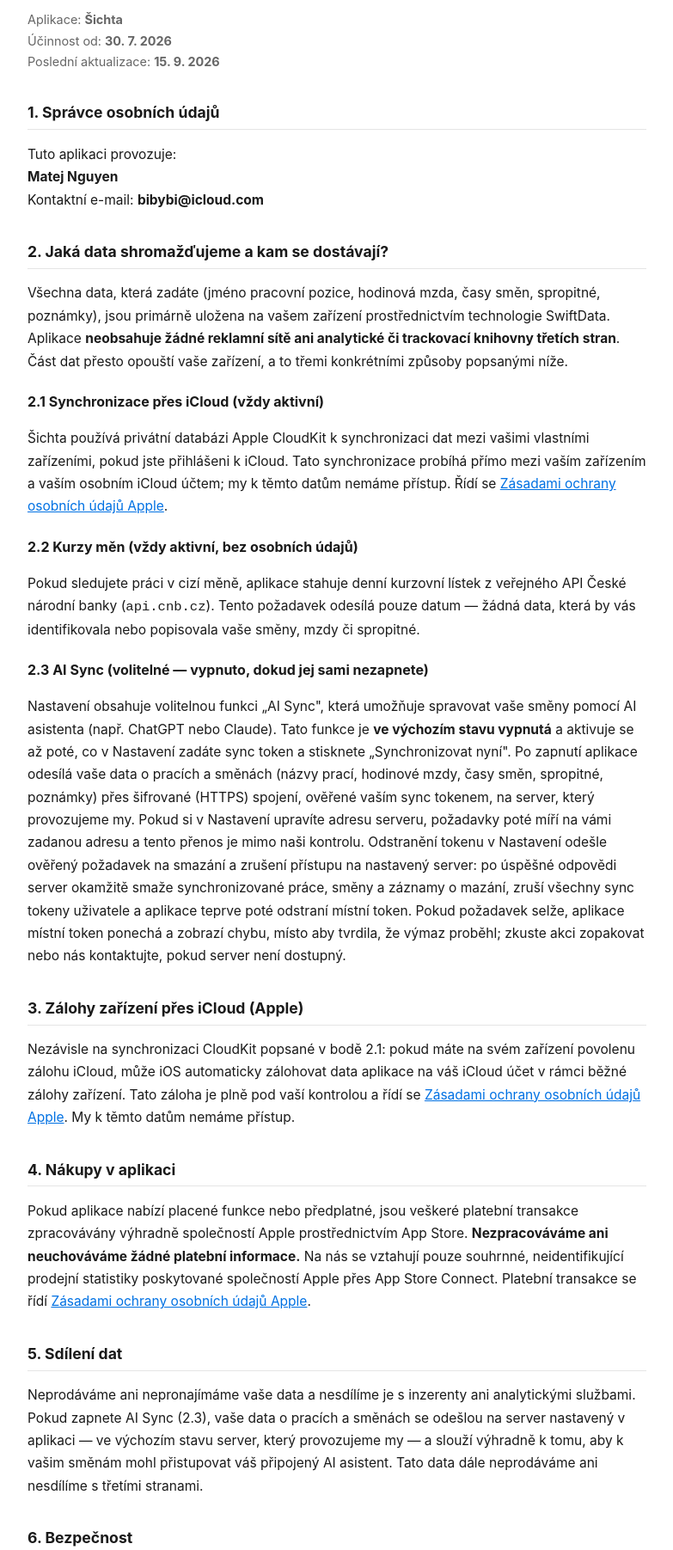
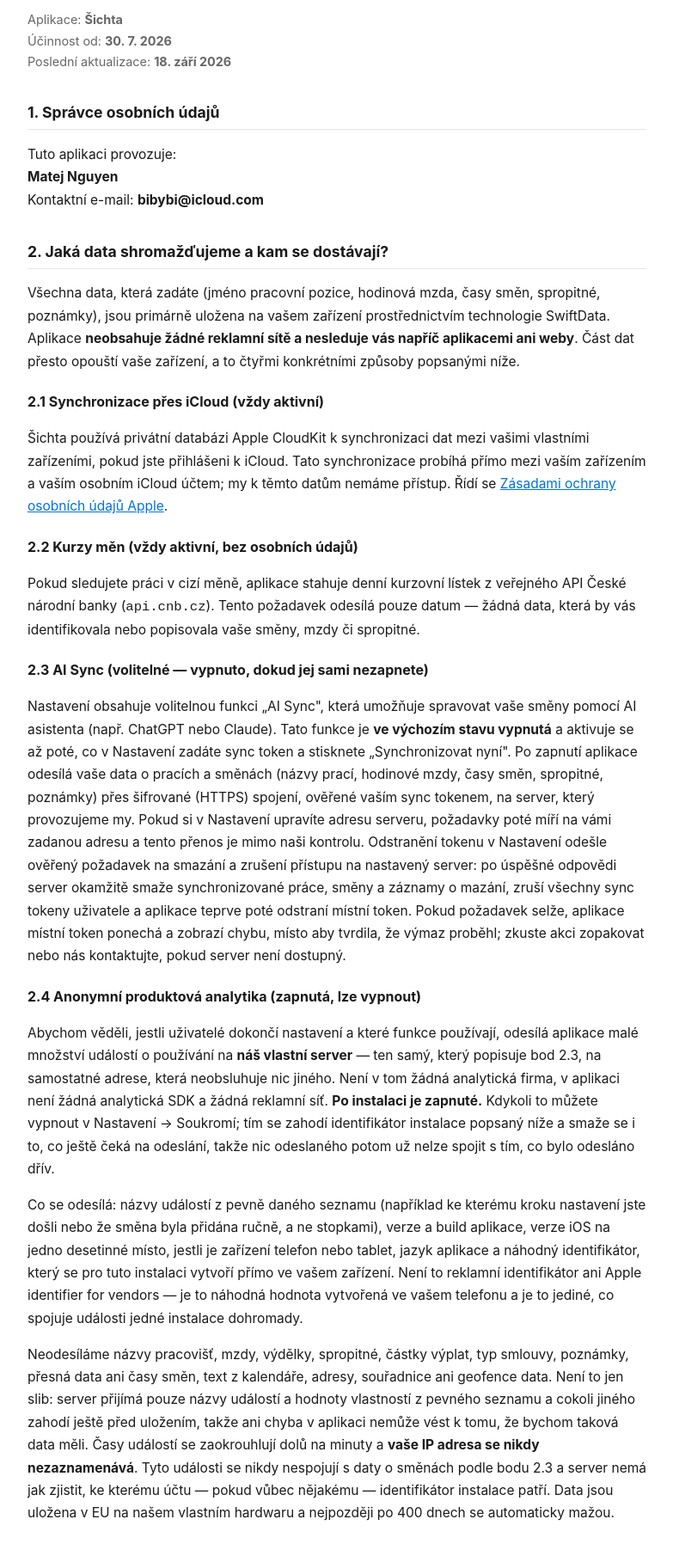
Before and after one commit to theanhgen/sichta-legal, a plain HTML site: page privacy-policy.cs.html in a window 1280 px wide. Shown: the part 96-1899 px from the top of the page at 86% size, without its empty margins (248-1031 px from the left). Drawn offline with Linux system fonts and the light colour scheme.

Commit message:
privacy: describe the self-hosted usage analytics (§2.4)
Šichta now sends a small number of fixed usage events to our own server — no
analytics company, no SDK, no advertising network. The new §2.4 says what is
sent, that it is on by default and how to turn it off, that turning it off
discards the installation identifier and deletes anything unsent, that the IP
is never recorded, that the events are never combined with AI Sync data, and
that everything is deleted after at most 400 days.

Co-Authored-By: Claude Opus 5 (1M context) <noreply@anthropic.com>

```diff
--- a/privacy-policy.cs.html
+++ b/privacy-policy.cs.html
@@ -27,7 +27,7 @@
 <p class="meta">
   Aplikace: <strong>Šichta</strong><br>
   Účinnost od: <strong>30. 7. 2026</strong><br>
-  Poslední aktualizace: <strong>15. 9. 2026</strong>
+  Poslední aktualizace: <strong>18. září 2026</strong>
 </p>
 
 <h2>1. Správce osobních údajů</h2>
@@ -39,7 +39,7 @@
 
 <h2>2. Jaká data shromažďujeme a kam se dostávají?</h2>
 <p>
-  Všechna data, která zadáte (jméno pracovní pozice, hodinová mzda, časy směn, spropitné, poznámky), jsou primárně uložena na vašem zařízení prostřednictvím technologie SwiftData. Aplikace <strong>neobsahuje žádné reklamní sítě ani analytické či trackovací knihovny třetích stran</strong>. Část dat přesto opouští vaše zařízení, a to třemi konkrétními způsoby popsanými níže.
+  Všechna data, která zadáte (jméno pracovní pozice, hodinová mzda, časy směn, spropitné, poznámky), jsou primárně uložena na vašem zařízení prostřednictvím technologie SwiftData. Aplikace <strong>neobsahuje žádné reklamní sítě a nesleduje vás napříč aplikacemi ani weby</strong>. Část dat přesto opouští vaše zařízení, a to čtyřmi konkrétními způsoby popsanými níže.
 </p>
 <h3 style="font-size:1rem;margin-top:1.25rem;">2.1 Synchronizace přes iCloud (vždy aktivní)</h3>
 <p>
@@ -53,6 +53,16 @@
 <h3 style="font-size:1rem;margin-top:1.25rem;">2.3 AI Sync (volitelné — vypnuto, dokud jej sami nezapnete)</h3>
 <p>
   Nastavení obsahuje volitelnou funkci „AI Sync", která umožňuje spravovat vaše směny pomocí AI asistenta (např. ChatGPT nebo Claude). Tato funkce je <strong>ve výchozím stavu vypnutá</strong> a aktivuje se až poté, co v Nastavení zadáte sync token a stisknete „Synchronizovat nyní". Po zapnutí aplikace odesílá vaše data o pracích a směnách (názvy prací, hodinové mzdy, časy směn, spropitné, poznámky) přes šifrované (HTTPS) spojení, ověřené vaším sync tokenem, na server, který provozujeme my. Pokud si v Nastavení upravíte adresu serveru, požadavky poté míří na vámi zadanou adresu a tento přenos je mimo naši kontrolu. Odstranění tokenu v Nastavení odešle ověřený požadavek na smazání a zrušení přístupu na nastavený server: po úspěšné odpovědi server okamžitě smaže synchronizované práce, směny a záznamy o mazání, zruší všechny sync tokeny uživatele a aplikace teprve poté odstraní místní token. Pokud požadavek selže, aplikace místní token ponechá a zobrazí chybu, místo aby tvrdila, že výmaz proběhl; zkuste akci zopakovat nebo nás kontaktujte, pokud server není dostupný.
+</p>
+<h3 style="font-size:1rem;margin-top:1.25rem;">2.4 Anonymní produktová analytika (zapnutá, lze vypnout)</h3>
+<p>
+  Abychom věděli, jestli uživatelé dokončí nastavení a které funkce používají, odesílá aplikace malé množství událostí o používání na <strong>náš vlastní server</strong> — ten samý, který popisuje bod 2.3, na samostatné adrese, která neobsluhuje nic jiného. Není v tom žádná analytická firma, v aplikaci není žádná analytická SDK a žádná reklamní síť. <strong>Po instalaci je zapnuté.</strong> Kdykoli to můžete vypnout v Nastavení → Soukromí; tím se zahodí identifikátor instalace popsaný níže a smaže se i to, co ještě čeká na odeslání, takže nic odeslaného potom už nelze spojit s tím, co bylo odesláno dřív.
+</p>
+<p>
+  Co se odesílá: názvy událostí z pevně daného seznamu (například ke kterému kroku nastavení jste došli nebo že směna byla přidána ručně, a ne stopkami), verze a build aplikace, verze iOS na jedno desetinné místo, jestli je zařízení telefon nebo tablet, jazyk aplikace a náhodný identifikátor, který se pro tuto instalaci vytvoří přímo ve vašem zařízení. Není to reklamní identifikátor ani Apple identifier for vendors — je to náhodná hodnota vytvořená ve vašem telefonu a je to jediné, co spojuje události jedné instalace dohromady.
+</p>
+<p>
+  Neodesíláme názvy pracovišť, mzdy, výdělky, spropitné, částky výplat, typ smlouvy, poznámky, přesná data ani časy směn, text z kalendáře, adresy, souřadnice ani geofence data. Není to jen slib: server přijímá pouze názvy událostí a hodnoty vlastností z pevného seznamu a cokoli jiného zahodí ještě před uložením, takže ani chyba v aplikaci nemůže vést k tomu, že bychom taková data měli. Časy událostí se zaokrouhlují dolů na minuty a <strong>vaše IP adresa se nikdy nezaznamenává</strong>. Tyto události se nikdy nespojují s daty o směnách podle bodu 2.3 a server nemá jak zjistit, ke kterému účtu — pokud vůbec nějakému — identifikátor instalace patří. Data jsou uložena v EU na našem vlastním hardwaru a nejpozději po 400 dnech se automaticky mažou.
 </p>
 
 <h2>3. Zálohy zařízení přes iCloud (Apple)</h2>
@@ -70,7 +80,7 @@
 
 <h2>5. Sdílení dat</h2>
 <p>
-  Neprodáváme ani nepronajímáme vaše data a nesdílíme je s inzerenty ani analytickými službami. Pokud zapnete AI Sync (2.3), vaše data o pracích a směnách se odešlou na server nastavený v aplikaci — ve výchozím stavu server, který provozujeme my — a slouží výhradně k tomu, aby k vašim směnám mohl přistupovat váš připojený AI asistent. Tato data dále neprodáváme ani nesdílíme s třetími stranami.
+  Neprodáváme ani nepronajímáme vaše data, nesdílíme je s inzerenty a nepoužíváme žádného externího poskytovatele analytiky. Data o používání popsaná v bodě 2.4 zůstávají na našem vlastním serveru. Pokud zapnete AI Sync (2.3), vaše data o pracích a směnách se odešlou na server nastavený v aplikaci — ve výchozím stavu server, který provozujeme my — a slouží výhradně k tomu, aby k vašim směnám mohl přistupovat váš připojený AI asistent. Tato data dále neprodáváme ani nesdílíme s třetími stranami.
 </p>
 
 <h2>6. Bezpečnost</h2>
```
Also changed, not shown: privacy-policy.en.html (+13 -3 lines).
